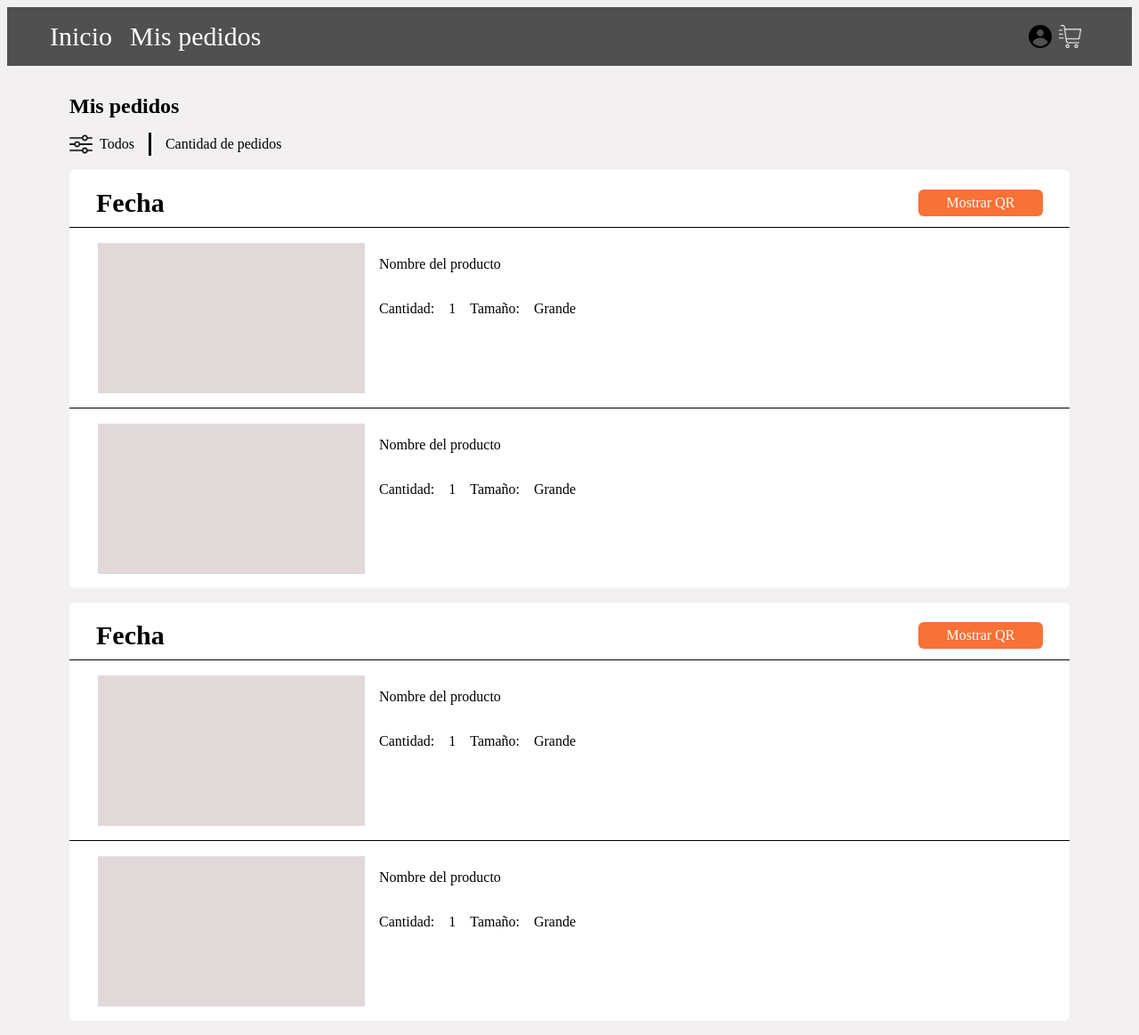
After one commit to Amprex5101/Cooperativahtml, a PHP site: page /MisPedidos.html in a window 1280 px wide. The commit adds this page. Shown: the whole page at 89% size. Run offline with PHP 8.4, Linux system fonts and the light colour scheme.

Commit message:
UpdateMiCarrito CreacionMisPedidos

```diff
--- /dev/null
+++ b/CSS/MisPedidos.css
@@ -0,0 +1,151 @@
+@charset "utf-8";
+:root {
+    --blanco: #FFFFFF;
+    --negro: #000000;
+    --morado: #ebc3ff;
+    --morado_oscuro: #b263d1;
+    --gris: #545454;
+    --grisclaro: #DFE9F3;
+}
+body{
+    background-color: #f2f0f0;
+}
+.nav-principal {
+    display: flex;
+    justify-content: space-between;
+    align-items: center; /* Añadido para centrar verticalmente */
+    padding: 1rem 3rem;
+    background-color: #505050;
+    img {
+        height: 26px;
+        margin-right: 0.5rem; /* Añadido para separar la imagen del texto */
+    }
+    .botones{
+        display: flex;
+        justify-content: center;
+        text-align: center;
+        a:hover{
+            transform: scale(1.1);
+        }
+    }
+    .carrito {
+        display: flex;
+        align-items: center; /* Añadido para centrar verticalmente */
+        a:hover{
+            transform: scale(1.1);
+        }
+        a{
+            display: flex;
+            align-items: center;
+        }
+    }
+}
+h2{
+    margin-inline-start: 70px;
+    margin-inline-end: 70px;
+    margin-block-start: 2rem;
+    margin-block-end: 1rem;
+}
+.mispedidos{
+    margin-inline-start: 70px;
+    margin-inline-end: 70px;
+    margin-block-start: 0px;
+    margin-block-end: 0px;
+    display: flex;
+    align-items: center;
+    .Filtrar{
+        margin: 0px;
+        display: flex;
+        align-items: center;
+        margin-right: 1rem;
+        border-right: #000000;
+        border-right-style: solid;
+        padding-right: 1rem;
+        img{
+            height: 26px;
+            margin-right: 0.5rem;
+        }
+    }
+    p{
+        align-items: center;
+        margin: 0px;
+    }
+}
+nav {
+    font-family: 'Times New Roman', Times, serif;
+    text-align: center;
+    width: auto;
+    font-size: 30px;
+}
+.botones{
+    a {
+        padding-right: 20px;
+        color: white;
+        text-decoration: none;
+    }
+}
+.Pedidos{
+    color: #000000;
+    margin-inline-start: 70px;
+    margin-inline-end: 70px;
+    margin-block-start: 1rem;
+    margin-block-end: 1rem;
+    background-color: white;
+    border-radius: 6px;
+
+    .Fecha {
+        display: flex;
+        justify-content:space-between;
+        align-items: center;
+        padding-top: 20px;
+        padding-bottom: 10px;
+        a{
+            width: 140px;
+            height: 30px;
+            display: flex;
+            align-items: center;
+            justify-content: center;
+            text-decoration: none;
+            border-radius: 6px;
+            background-color: #F87137;
+            margin-inline-end: 30px;
+            color: white;
+        }
+        h1{
+            font-size: 30px;
+            margin-inline-start: 30px;
+            margin-inline-end: 0px;
+            margin-block-start: 0px;
+            margin-block-end: 0px;
+        }
+    }
+    .imagenes{
+        display: grid;
+        grid-template-columns: repeat(5,1fr);
+        padding: 1rem 2rem;
+        gap: 1rem;
+        border-color: #000000;
+        border-top: 1px;
+        border-top-style: solid;
+        img{
+            height: 170px;
+            width: 300px;
+        }
+        :nth-child(1){
+            grid-column-start: 1;
+            grid-column-end: 2;
+        }
+        :nth-child(2){
+            grid-column-start: 2;
+            grid-column-end: 5;
+        }
+        :nth-child(3){
+            grid-column-start: 5;
+            grid-column-end: 6;
+        }
+        .cantidad{
+            display: flex;
+            gap: 1rem;
+        }
+    }
+}
--- /dev/null
+++ b/MisPedidos.html
@@ -0,0 +1,98 @@
+<!DOCTYPE html>
+<html lang="es">
+<head>
+    <meta charset="UTF-8">
+    <meta name="viewport" content="width=device-width, initial-scale=1.0">
+    <title>ESTRUCTURA HTML</title>
+    <link rel="stylesheet" href="CSS/MisPedidos.css">
+</head>
+<body>
+    <div class="contenedor-navegacion">
+        <nav class="nav-principal">
+            <div class="botones">
+                <a href="#">Inicio</a>
+                <a href="MisPedidos.html">Mis pedidos</a>
+            </div>
+            <div class="carrito">
+                <img src="img/imagen_2024-03-02_140324687-removebg-preview.png" alt="usuario">
+                <a href="micarrito.html">
+                    <img src="img/carro-de-compras-rapido (1).png" alt="">
+                </a>
+            </div>
+        </nav>
+    </div>
+    <h2>Mis pedidos</h2>
+    <div class="mispedidos">
+        <div class="Filtrar">
+            <img src="img/filtrar.png" alt="">
+            <p>Todos</p>
+        </div>
+        <p>Cantidad de pedidos</p>
+    </div>
+
+    <div class="Pedidos">
+        <div class="Fecha">
+            <h1>Fecha</h1>
+            <a href="#">Mostrar QR</a>
+        </div>
+        <div class="imagenes">
+            <img src="img/blanco.jpg" alt="">
+            <div class="datos">
+                <p>Nombre del producto</p>
+                <div class="cantidad">
+                    <p>Cantidad:</p>
+                    <p>1</p>
+                    <p>Tamaño:</p>
+                    <p>Grande</p>
+                </div>
+            </div>
+        </div>
+        <div class="imagenes">
+            <img src="img/blanco.jpg" alt="">
+            <div class="datos">
+                <p>Nombre del producto</p>
+                <div class="cantidad">
+                    <p>Cantidad:</p>
+                    <p>1</p>
+                    <p>Tamaño:</p>
+                    <p>Grande</p>
+                </div>
+            </div>
+        </div>
+
+    </div>
+
+    <div class="Pedidos">
+        <div class="Fecha">
+            <h1>Fecha</h1>
+            <a href="#">Mostrar QR</a>
+        </div>
+        <div class="imagenes">
+            <img src="img/blanco.jpg" alt="">
+            <div class="datos">
+                <p>Nombre del producto</p>
+                <div class="cantidad">
+                    <p>Cantidad:</p>
+                    <p>1</p>
+                    <p>Tamaño:</p>
+                    <p>Grande</p>
+                </div>
+            </div>
+        </div>
+        <div class="imagenes">
+            <img src="img/blanco.jpg" alt="">
+            <div class="datos">
+                <p>Nombre del producto</p>
+                <div class="cantidad">
+                    <p>Cantidad:</p>
+                    <p>1</p>
+                    <p>Tamaño:</p>
+                    <p>Grande</p>
+                </div>
+            </div>
+        </div>
+
+    </div>
+
+</body>
+</html>
```
Also changed, not shown: CSS/micarrito.css (+23 -6 lines), micarrito.html (+9 -8 lines), img/blanco.jpg (added).
